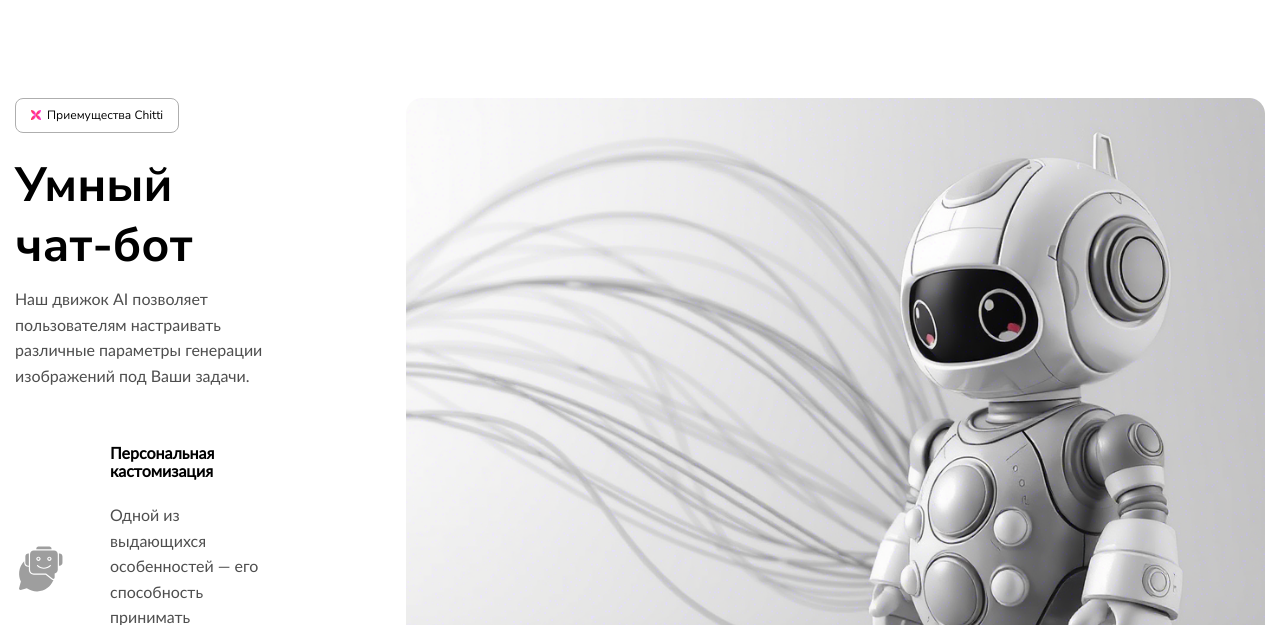
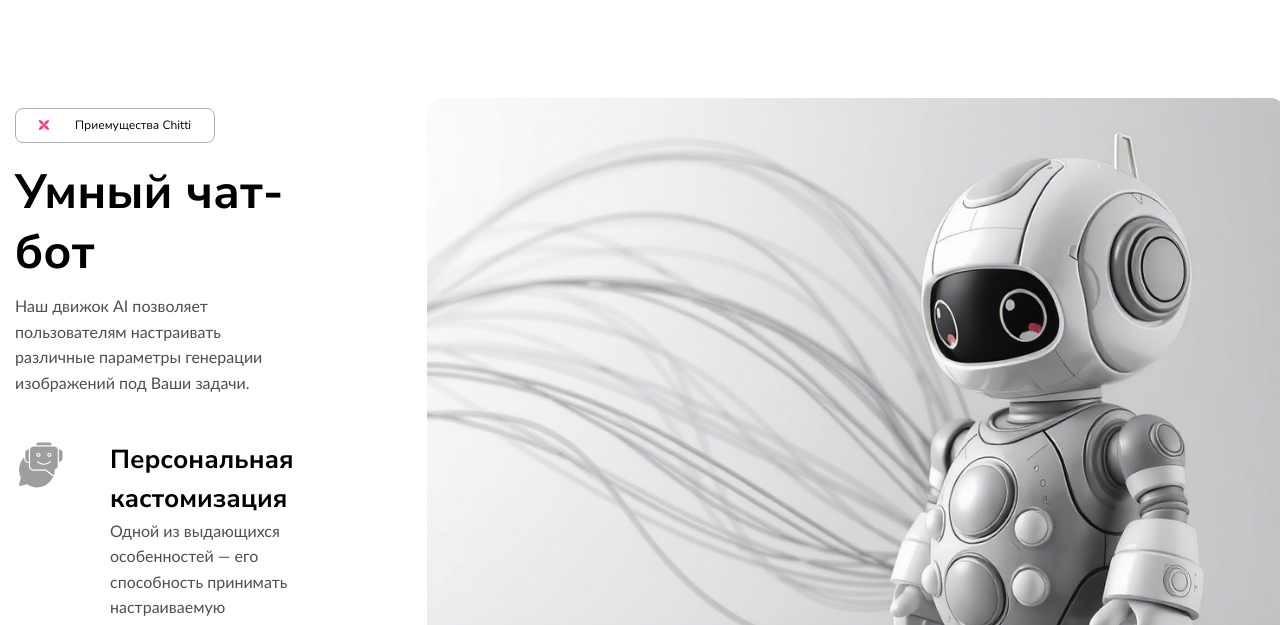
Before and after one commit to ArchEnemy56/FrontendBlock-module1-Chitti, a plain HTML site: page index.html in a window 1280 px wide. Shown: the part 2175-2800 px from the top of the page. Drawn offline with Linux system fonts and the light colour scheme.

Commit message:
some fix light block

```diff
--- a/styles/main.css
+++ b/styles/main.css
@@ -99,7 +99,7 @@ a {
     display: flex;
     align-items: center;
     gap: 6px;
-    padding: 10px 15px;
+    padding: 10px 14px;
     border: 1px solid var(--light);
     border-radius: 8px;
     font-family: var(--font-nunito);
@@ -109,6 +109,9 @@ a {
 
 .light .badge {
     border-color: var(--line);
+    margin-top: 10px;
+    padding: 10px 23px;
+    gap: 26px;
 }
 
 .badge::before {
@@ -135,7 +138,7 @@ a {
 }
 
 .badge + .title-h2 {
-    margin-top: 22px;
+    margin-top: 19px;
 }
 
 .title-h2 {
@@ -149,6 +152,14 @@ a {
 
 .title-h2 + .description {
     margin-top: 10px;
+}
+
+.title-h4 {
+    font-family: var(--font-nunito);
+    font-size: 26px;
+    font-weight: 700;
+    line-height: 1.5;
+    margin: 0 auto;
 }
 
 .description {
@@ -252,8 +263,9 @@ a {
 
 .advantages-item {
     display: flex;
-    align-items: center;
+    align-items: flex-start;
     gap: 45px;
+    padding-top: 10px;
 }
 
 .advantages-list {
```
